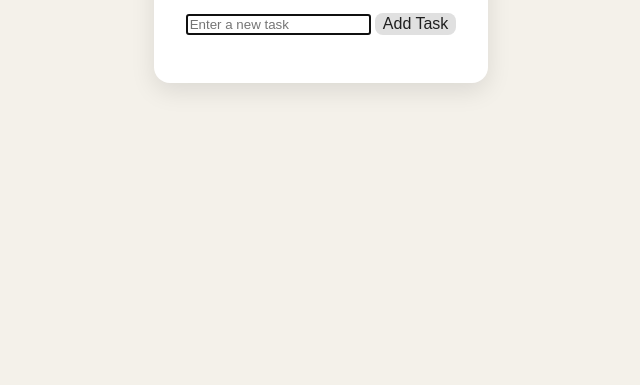
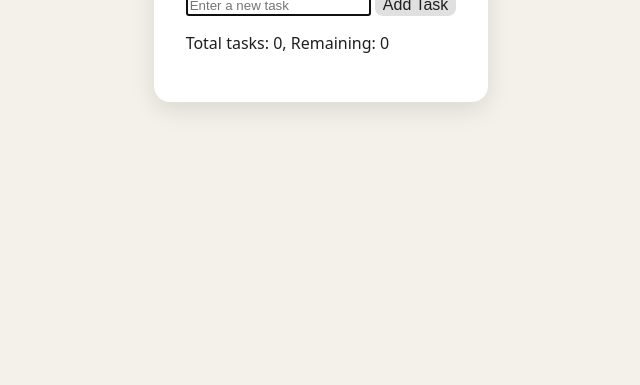
Before and after one commit to mark-png-code/Road-map, a plain HTML site: page 02-to-do/index.html in a window 1280 px wide. Shown: the part 415-800 px from the top of the page, without its empty margins (319-959 px from the left). Drawn offline with Linux system fonts and the light colour scheme.

Commit message:
Add task counter

```diff
--- a/02-to-do/index.html
+++ b/02-to-do/index.html
@@ -14,6 +14,7 @@
             <button id="add-task-button" type="submit">Add Task</button>
         </form>
         <ul id="task-list"></ul>
+        <p id="task-count">All done</p>
     </main>
     <script src="script.js"></script>
 </body>
--- a/02-to-do/script.js
+++ b/02-to-do/script.js
@@ -6,6 +6,7 @@ console.log("Connected");
 const form = document.getElementById("task-form");
 const input = document.getElementById("task-input");
 const list = document.getElementById("task-list");
+const taskCount = document.getElementById("task-count");
 
 let tasks = [];
 
@@ -34,6 +35,8 @@ function render() {
         });
     });
     localStorage.setItem("tasks", JSON.stringify(tasks));
+    const remainingTasks = tasks.filter((task) => !task.done);
+    taskCount.textContent = `Total tasks: ${tasks.length}, Remaining: ${remainingTasks.length}`;
 }
 
 // Load tasks from localStorage on page load
```
